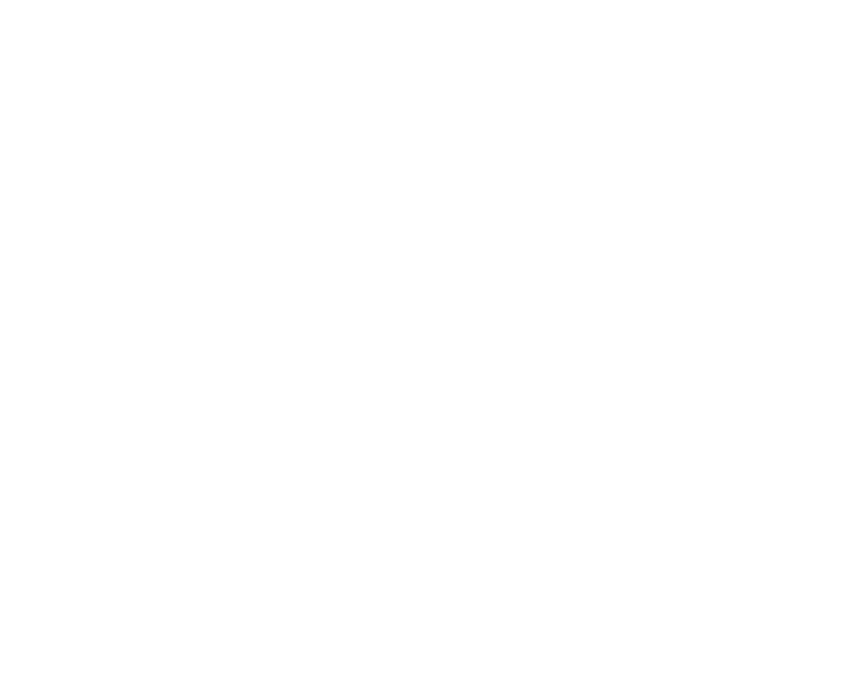
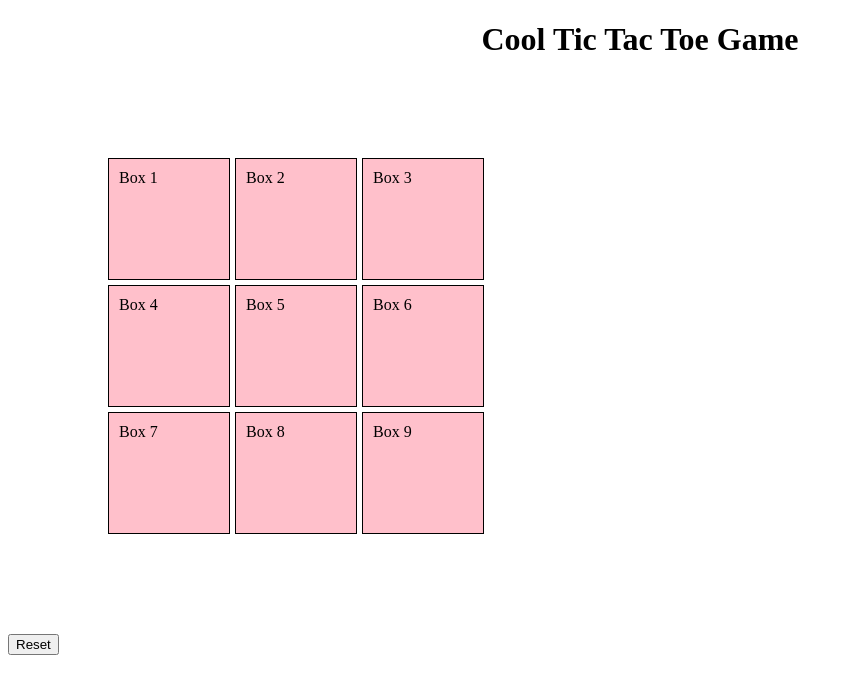
Before and after one commit to mckenziecamacho/Tic-Tac-Toe, a plain HTML site: page index.html in a window 1280 px wide. Shown: the whole page, without its empty margins (0-853 px from the left). Drawn offline with Linux system fonts and the light colour scheme; files that its build step writes are made by us from their sources.

Commit message:
second commit

```diff
--- a/challenge.js
+++ b/challenge.js
@@ -0,0 +1,7 @@
+let button = document.createElement("button");
+button.innerHTML = "Reset";
+document.body.appendChild(button);
+
+button.addEventListener("click", function(){
+    console.log("Button Clicked");
+});
--- a/index.html
+++ b/index.html
@@ -4,11 +4,24 @@
     <meta charset="UTF-8">
     <meta http-equiv="X-UA-Compatible" content="IE=edge">
     <meta name="viewport" content="width=device-width, initial-scale=1.0">
-    <title>Document</title>
-    <link rel="stylesheet" href="./css/style.css" />
+    <title>Tic Tac Toe</title>
+    <link rel="stylesheet" href="style.css"/>
 </head>
 <body>
-
-    <script src="./challenge.js"></script>
+    <h1>Cool Tic Tac Toe Game</h1>
+    <div>
+        <div class="container">
+            <div class="grid-item">Box 1</div>
+            <div class="grid-item">Box 2</div>
+            <div class="grid-item">Box 3</div>
+            <div class="grid-item">Box 4</div>
+            <div class="grid-item">Box 5</div>
+            <div class="grid-item">Box 6</div>
+            <div class="grid-item">Box 7</div>
+            <div class="grid-item">Box 8</div>
+            <div class="grid-item">Box 9</div>
+      </div>
+    </div>
+    <script src="challenge.js"></script>
 </body>
 </html>
--- a/style.css
+++ b/style.css
@@ -0,0 +1,28 @@
+.grid-item{
+    display: flex;
+    flex-direction: column;
+    background-color: pink;
+    row-gap: 50px;
+    padding: 10px;
+    border: 1px solid black;
+    height: 100px;
+    width: 100px;
+}
+.container{
+    display: grid;
+    row-gap: 60px;
+    gap: 50px 50px;
+    display: grid;
+    grid-gap: 5px;
+    grid-template: repeat(3, 1fr) / repeat(3, 1fr);
+    margin: 100px;
+    max-height: fit-content;
+    max-width: fit-content;
+    min-height: auto;
+    min-width: none;
+}
+
+
+h1{
+    text-align: center;
+}
```
